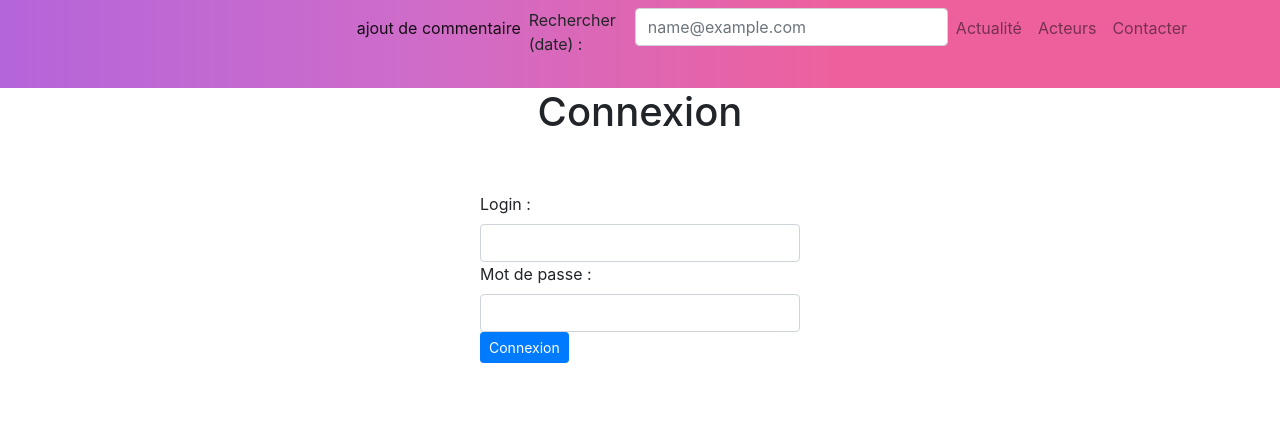
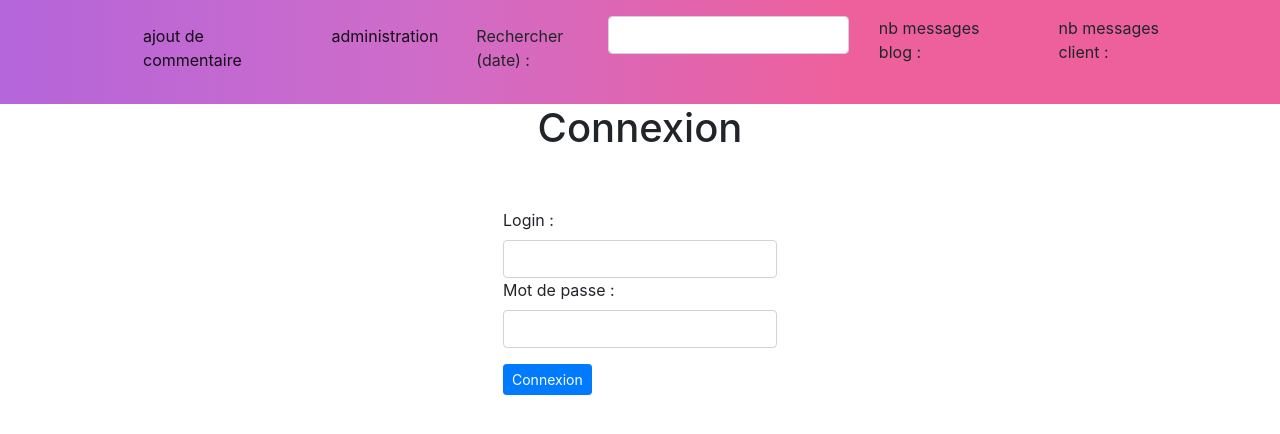
Before and after one commit to DJYohann/Projet-PHP-Blog, a PHP site: page /Connection.php in a window 1280 px wide. Shown: the top 434 px of the page. Run offline with PHP 8.4, Linux system fonts and the light colour scheme.

Commit message:
ajout de css et html

```diff
--- a/views/Connection.php
+++ b/views/Connection.php
@@ -6,28 +6,29 @@
     <meta name="viewport" content="width=device-width, initial-scale=1, shrink-to-fit=no">
     <link rel="stylesheet" href="https://cdn.jsdelivr.net/npm/bootstrap@4.5.3/dist/css/bootstrap.min.css" integrity="sha384-TX8t27EcRE3e/ihU7zmQxVncDAy5uIKz4rEkgIXeMed4M0jlfIDPvg6uqKI2xXr2" crossorigin="anonymous" media="screen">
     <link href="css/style.css" type="text/css" rel="stylesheet" media="screen"/>
+    <link href="css/styleConnection.css" type="text/css" rel="stylesheet" media="screen"/>
 </head>
 
 
 <body>
 <?php include('header.php');?>
-
-<h1 class="text-center">Connexion</h1><br><br>
-<form action="index.php?action=seconnecter" method="post" class="d-flex flex-column align-items-center">
-    <div class="form-group w-25">
-        <div>
-            <label for="login">Login :</label>
-            <input class="form-control" type="text" id="login" name="user_login" required>
-        </div>
-
-        <div>
-            <label for="mdp">Mot de passe :</label>
-            <input class="form-control" type="text" id="mdp" name="user_mdp" required>
-        </div>
-        <div>
-            <input class="btn btn-primary btn-sm" type="submit" value="Connexion" name="valid"/>
+<main class="d-flex align-items-center">
+    <div class="w-100 d-flex flex-column align-items-center">
+        <div class="conteneur w-50 d-flex flex-column align-items-center">
+            <h1>Connexion</h1><br><br>
+            <form action="index.php?action=seconnecter" method="post" class="d-flex flex-column form">
+                <div class="form-group">
+                    <div class="w-100">
+                        <label for="login">Login :</label>
+                        <input class="form-control" type="text" id="login" name="user_login" required>
+                        <label for="mdp">Mot de passe :</label>
+                        <input class="form-control" type="text" id="mdp" name="user_mdp" required>
+                    </div>
+                    <input class="btn btn-primary btn-sm mt-3" type="submit" value="Connexion" name="valid"/>
+                </div>
+            </form>
         </div>
     </div>
-</form>
+</main>
 </body>
 </html>
--- a/views/css/style.css
+++ b/views/css/style.css
@@ -1,3 +1,15 @@
 .navbar {
     background-image: linear-gradient(to right, #b8cbb8 0%, #b8cbb8 0%, #b465da 0%, #cf6cc9 33%, #ee609c 66%, #ee609c 100%);
 }
+
+li a, .header-label{
+    margin-top: 8px;
+}
+
+ul li{
+    margin-right: 30px;
+}
+
+.header-label{
+    margin-right: 50px;
+}
--- a/views/header.php
+++ b/views/header.php
@@ -1,28 +1,28 @@
 <header>
 <!--Navigation-->
 <nav class="navbar navbar-expand-lg navbar-light bg-light">
-    <div class="container">
+    <div class="container mr-1">
 		<button class="navbar-toggler" data-toggle="collapse" data-target="#navbarResponsive">
 			<span class="navbar-toggler-icon"></span>
 		</button>
 		<div class="collapse navbar-collapse" id="navbarResponsive">
-			<ul class="navbar-nav ml-auto">
+			<ul class="navbar-nav">
+				<li class="nav-item test">
+					<a href="#" class="nav-link active">ajout de commentaire</a></li>
+                <li class="nav-item test">
+                    <a href="#" class="nav-link active">administration</a></li>
 				<li class="nav-item">
-					<a href="#" class="nav-link active">ajout de commentaire</a></li>
-				<li class="nav-item">
-                    <form action="#" method="get">
-                        <div class="form-group d-flex">
-                            <label for="exampleFormControlInput1">Rechercher (date) : </label>
-                            <input type="email" class="form-control" id="exampleFormControlInput1" placeholder="name@example.com">
+                    <form  action="#" method="get">
+                        <div class="form-group d-flex mt-2">
+                            <label class="mt-2 mr-1" for="exampleFormControlInput1 ">Rechercher (date) : </label>
+                            <div class="input">
+                                <input type="email" class="form-control" id="exampleFormControlInput1">
+                            </div>
                         </div>
                     </form>
                 </li>
-				<li class="nav-item">
-					<a href="#actualite" class="nav-link">Actualité</a></li>
-				<li class="nav-item">
-					<a href="#acteurs" class="nav-link">Acteurs</a></li>
-				<li class="nav-item">
-					<a href="#contacter" class="nav-link">Contacter</a></li>
+                    <label class="header-label">nb messages blog : </label>
+                    <label class="header-label">nb messages client : </label>
 			</ul>
 		</div>
         </div>
```
Also changed, not shown: controller/Connection.php (deleted, +0 -40 lines).
